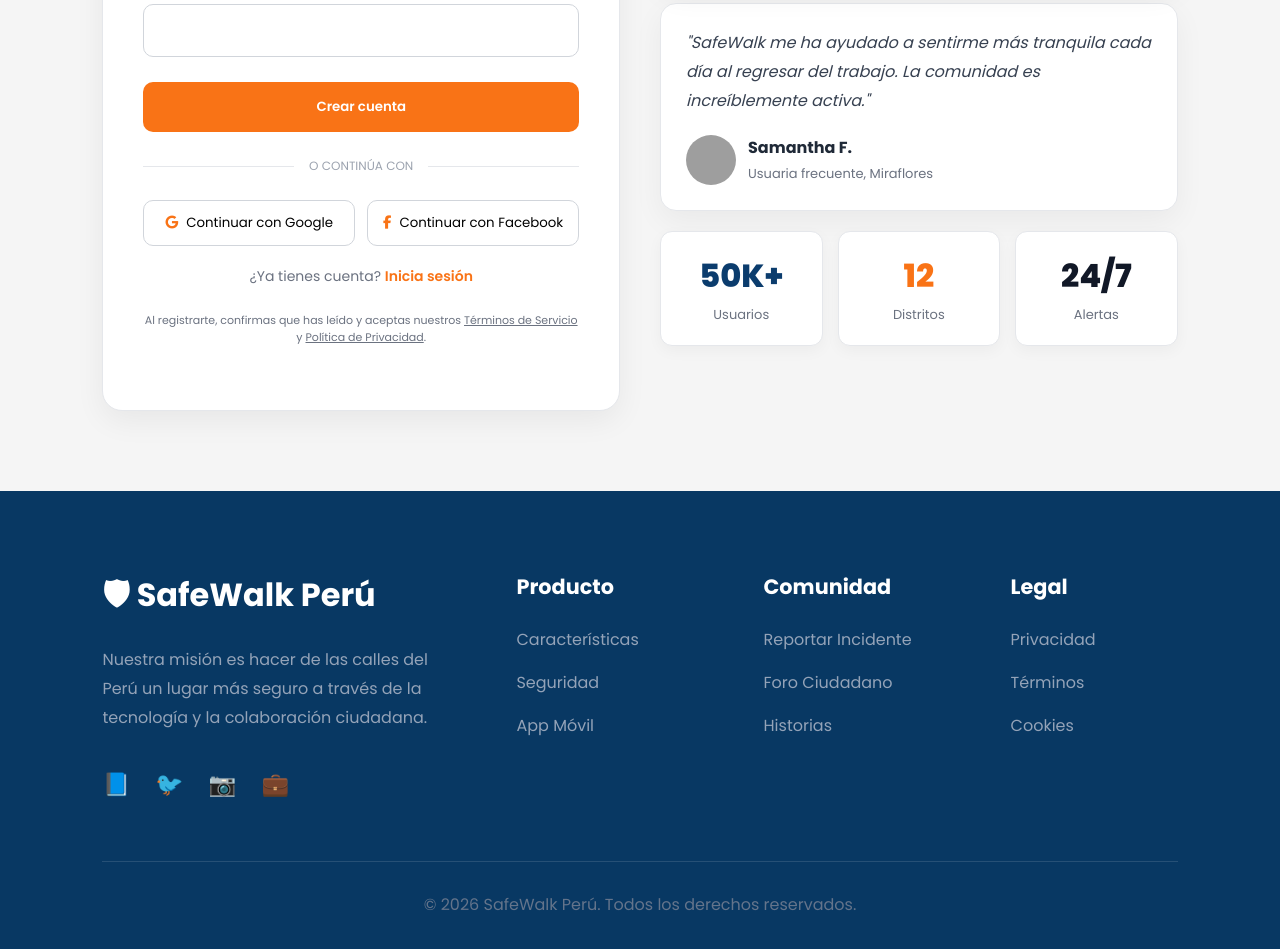
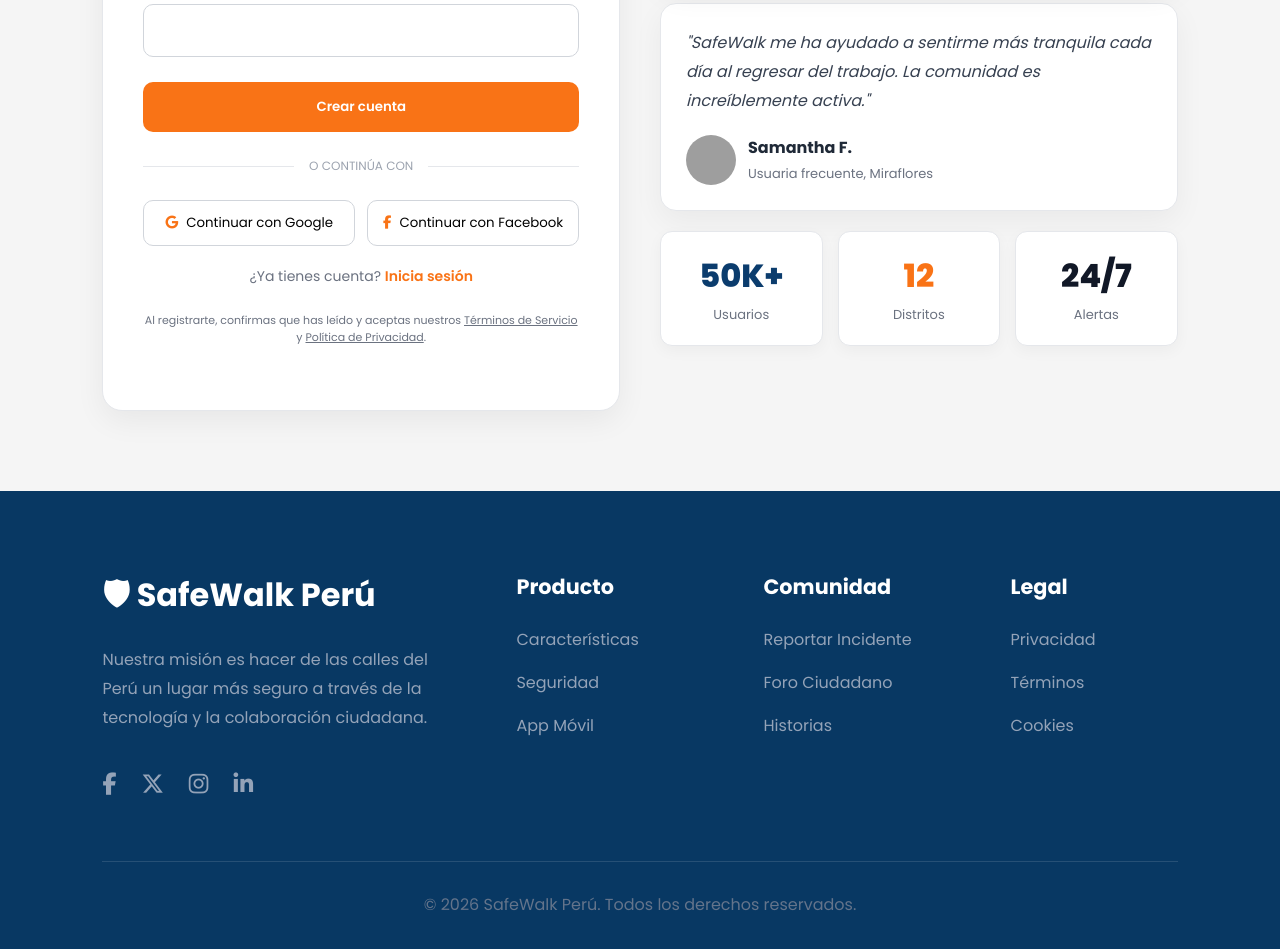
Before and after one commit to Franchutec/safewalk-peru, a website: page registro.html in a window 1280 px wide. Shown: the part 690-1639 px from the top of the page. Drawn offline with Linux system fonts and the light colour scheme; grey boxes are pictures that could not be loaded.

Commit message:
Update registro.html

```diff
--- a/registro.html
+++ b/registro.html
@@ -182,17 +182,28 @@
           </p>
 
           <div class="social-icons">
-            <a href="#">📘</a>
-            <a href="#">🐦</a>
-            <a href="#">📷</a>
-            <a href="#">💼</a>
+            <a href="#">
+              <i class="fab fa-facebook-f"></i>
+            </a>
+
+            <a href="#">
+              <i class="fab fa-x-twitter"></i>
+            </a>
+
+            <a href="#">
+              <i class="fab fa-instagram"></i>
+            </a>
+
+            <a href="#">
+              <i class="fab fa-linkedin-in"></i>
+            </a>
           </div>
         </div>
 
         <div class="footer-column">
           <h3>Producto</h3>
 
-          <a href="caracteristicas.html">Características</a>
+          <a href="#">Características</a>
           <a href="#">Seguridad</a>
           <a href="#">App Móvil</a>
         </div>
```
